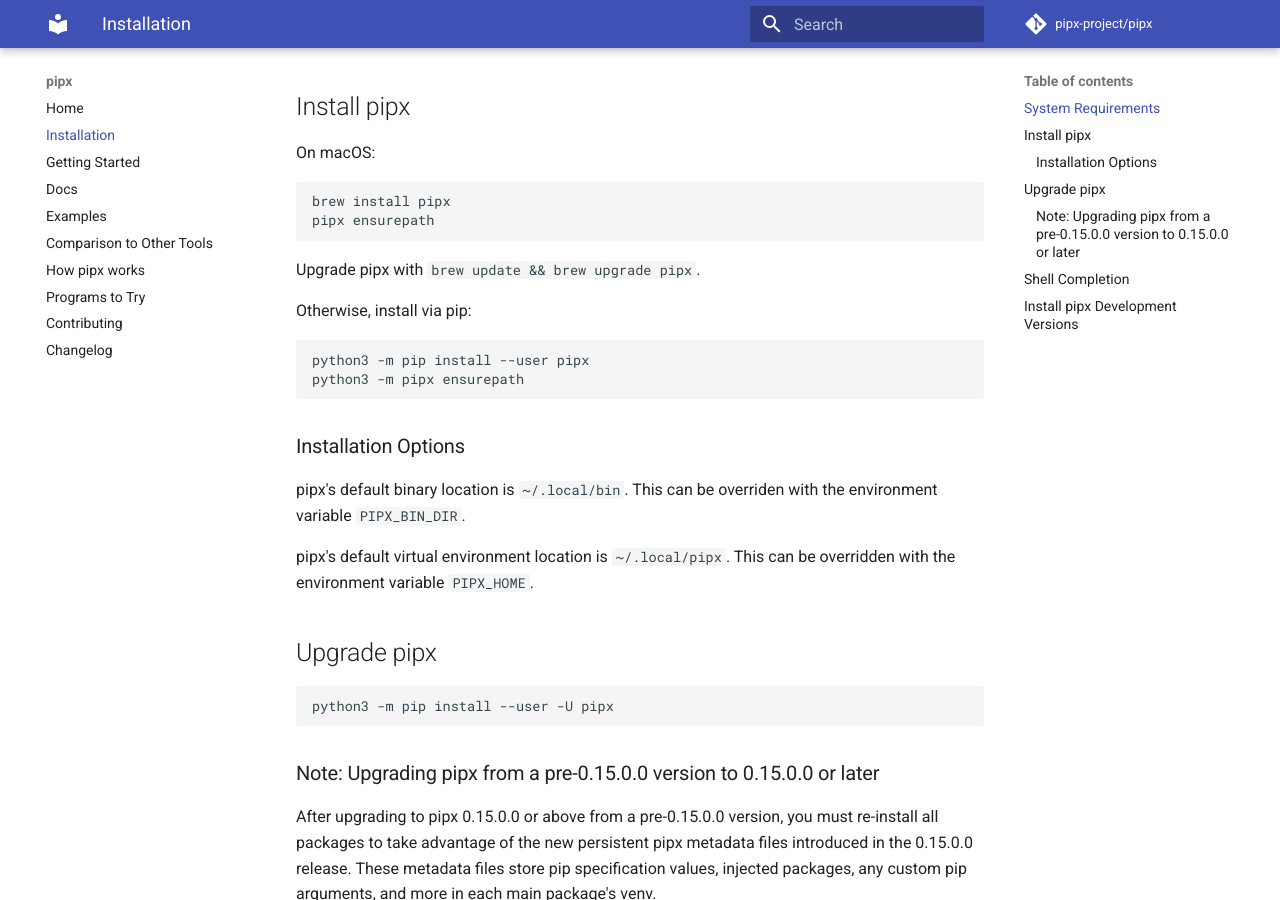
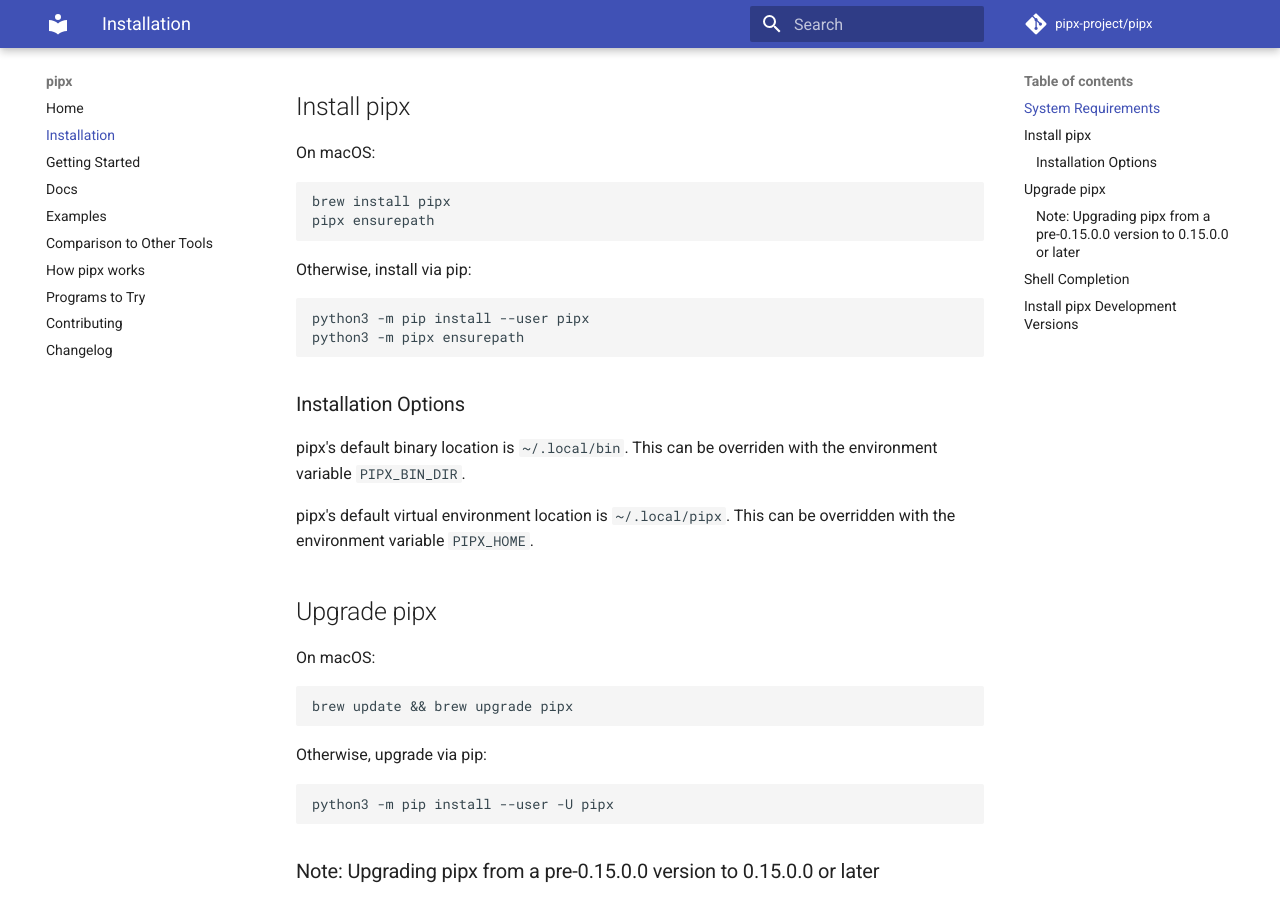
Before and after one commit to pypa/pipx, an MkDocs documentation site: the page built from docs/installation.md, in a window 1280 px wide and 900 px high, scrolled down 367 px. Built offline with MkDocs 1.6.1 and Material for MkDocs 9.7.7, drawn with Linux system fonts in a browser that asks for light colours; comment, search, counter and statistics services are not loaded.

Commit message:
Move mac upgrade instructions to upgrade section.

````diff
--- a/docs/installation.md
+++ b/docs/installation.md
@@ -14,8 +14,6 @@
 pipx ensurepath
 ```
 
-Upgrade pipx with `brew update && brew upgrade pipx`.
-
 Otherwise, install via pip:
 
 ```
@@ -29,6 +27,15 @@
 pipx's default virtual environment location is `~/.local/pipx`. This can be overridden with the environment variable `PIPX_HOME`.
 
 ## Upgrade pipx
+
+On macOS:
+
+```
+brew update && brew upgrade pipx
+```
+
+Otherwise, upgrade via pip:
+
 ```
 python3 -m pip install --user -U pipx
 ```
````
